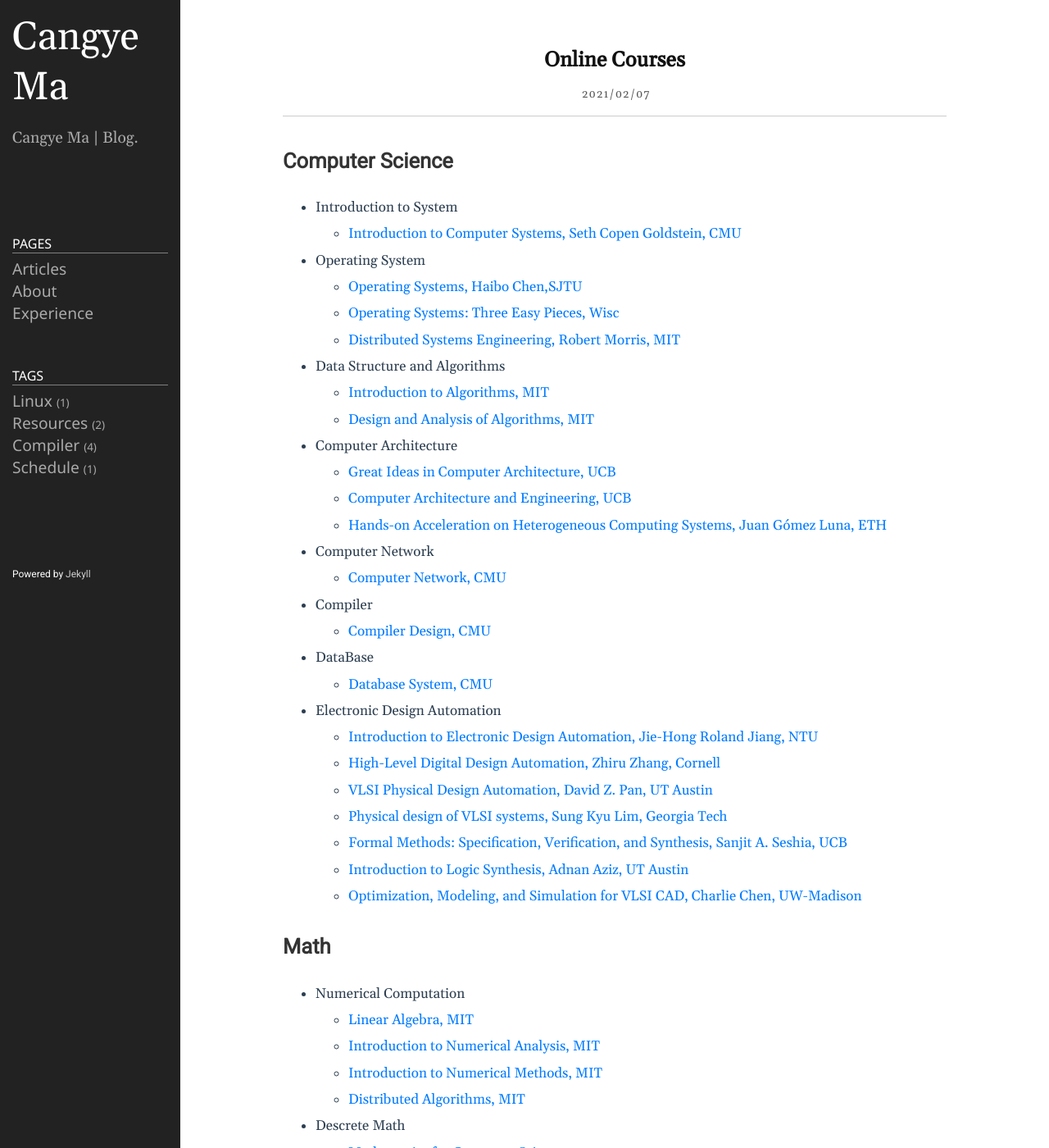
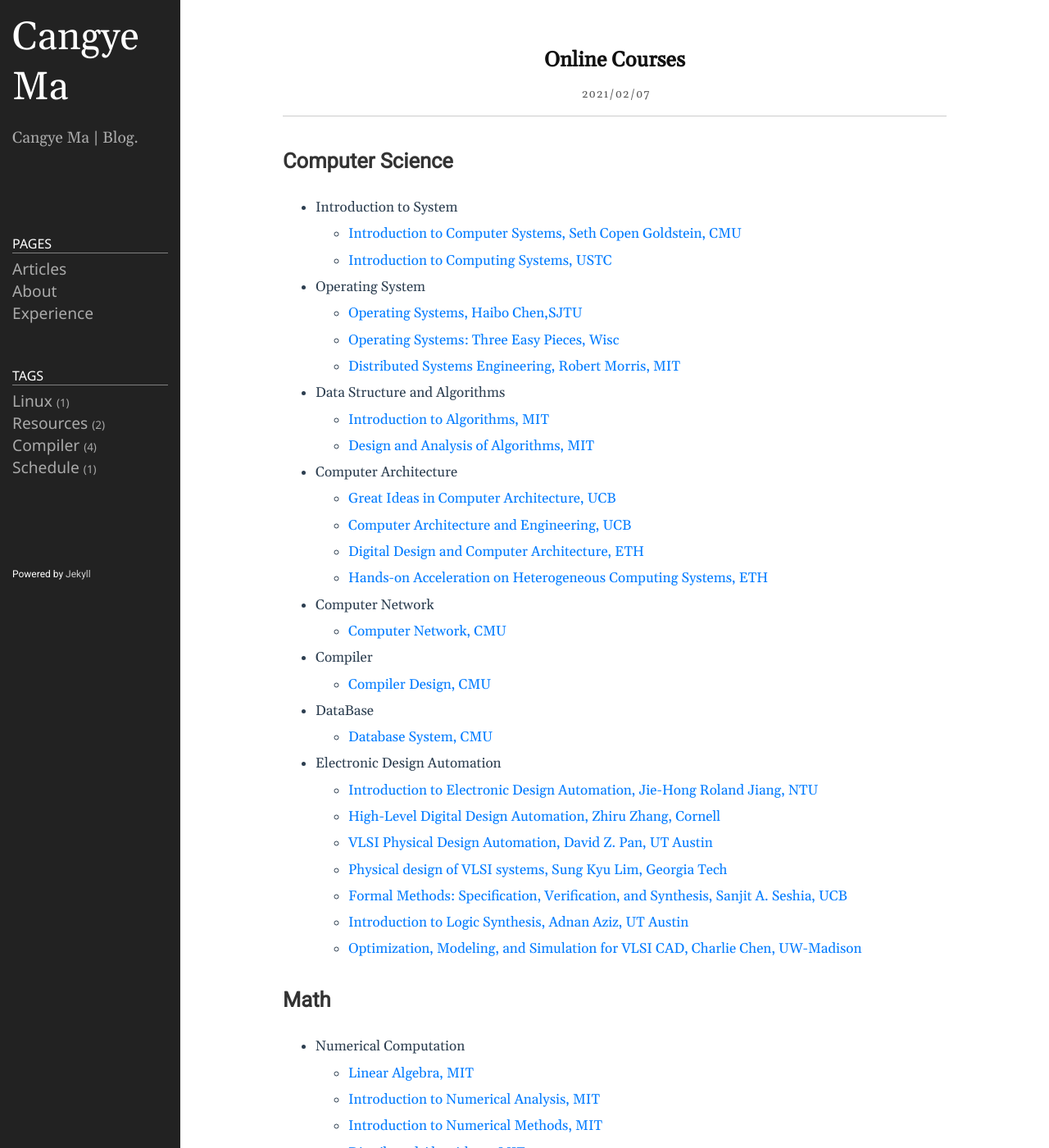
Before and after one commit to cangye-ma/cangye-ma.github.io, a Jekyll site: the page built from _posts/2021-02-07-Online-Courses.md, in a window 1280 px wide and 1400 px high. Shown: the whole window at 82% size. Built offline with Jekyll 4.4.1, drawn with Linux system fonts in a browser that asks for light colours.

Commit message:
add new courses

```diff
--- a/_posts/2021-02-07-Online-Courses.md
+++ b/_posts/2021-02-07-Online-Courses.md
@@ -8,6 +8,7 @@
 
 - Introduction to System<br>
     - [Introduction to Computer Systems, Seth Copen Goldstein, CMU](https://www.cs.cmu.edu/~213/index.html)
+    - [Introduction to Computing Systems, USTC](http://acsa.ustc.edu.cn/ics/download.html)
 - Operating System<br>
     - [Operating Systems, Haibo Chen,SJTU](https://ipads.se.sjtu.edu.cn/courses/os/)
     - [Operating Systems: Three Easy Pieces, Wisc](https://pages.cs.wisc.edu/~remzi/OSTEP/)
@@ -18,7 +19,8 @@
 - Computer Architecture<br>
     - [Great Ideas in Computer Architecture, UCB](https://cs61c.org/sp21/)
     - [Computer Architecture and Engineering, UCB](https://inst.eecs.berkeley.edu/~cs152/sp21/)
-    - [Hands-on Acceleration on Heterogeneous Computing Systems, Juan Gómez Luna, ETH](https://safari.ethz.ch/projects_and_seminars/fall2021/doku.php?id=heterogeneous_systems)
+    - [Digital Design and Computer Architecture, ETH](https://safari.ethz.ch/digitaltechnik/spring2023/doku.php?id=schedule)
+    - [Hands-on Acceleration on Heterogeneous Computing Systems, ETH](https://safari.ethz.ch/projects_and_seminars/fall2021/doku.php?id=heterogeneous_systems)
 - Computer Network<br>
     - [Computer Network, CMU](https://computer-networks.github.io/sp19/)
 - Compiler<br>
@@ -42,5 +44,5 @@
     - [Introduction to Numerical Methods, MIT](https://ocw.mit.edu/courses/18-335j-introduction-to-numerical-methods-spring-2019/)
     - [Distributed Algorithms, MIT](https://ocw.mit.edu/courses/6-852j-distributed-algorithms-fall-2009/)
 
-- Descrete Math<br>
+- Descrete Mathematics<br>
     - [Mathematics for Computer Science](https://ocw.mit.edu/courses/6-042j-mathematics-for-computer-science-fall-2010/)
```
